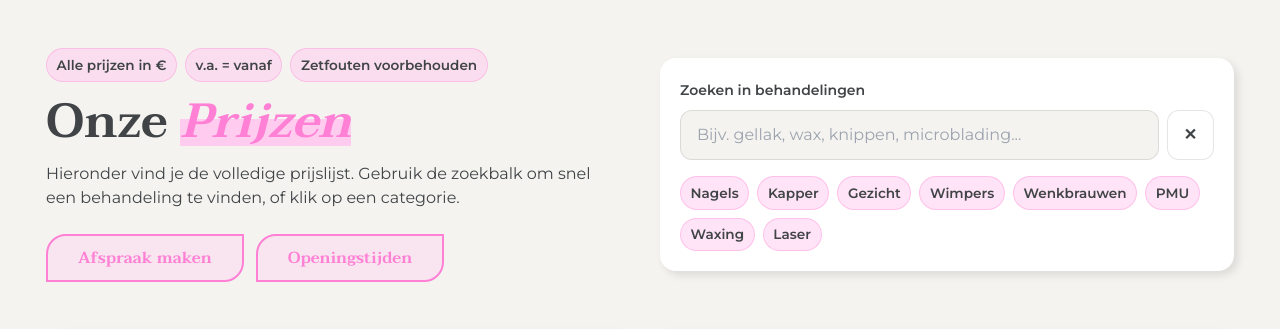
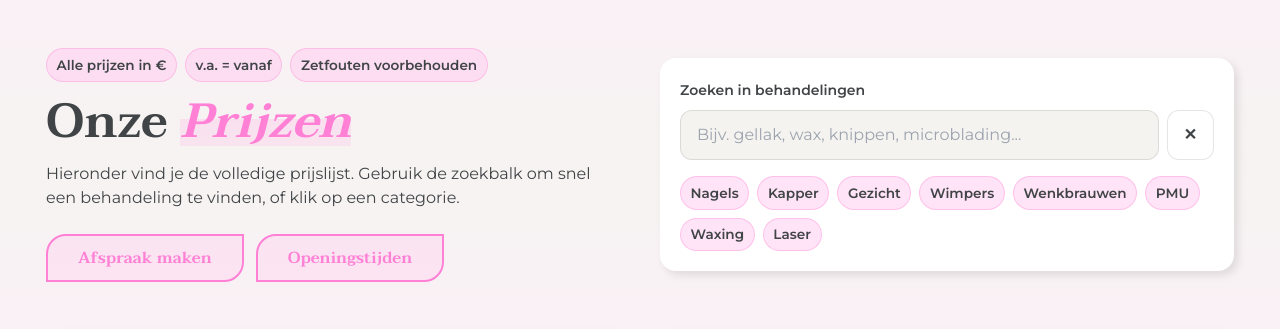
Before and after one commit to CnwebDev/milasbeauty, a PHP site: page /prijzen.php in a window 1280 px wide. Shown: the part 55-384 px from the top of the page. Run offline with PHP 8.4, Linux system fonts and the light colour scheme; some libraries are stand-ins or nearby versions.

Commit message:
Add brand gradient background

```diff
--- a/assets/css/theme.css
+++ b/assets/css/theme.css
@@ -4,6 +4,7 @@
     --color-brand-bg: #f4f3ef;
     --color-brand-accent: #ca9a8e;
     --color-brand-text: #404447;
+    --color-brand-bg-soft: #faf4f7;
     --color-header-pink: rgba(255, 128, 213, 0.61);
     --shadow-card: 4px 4px 8px 0px rgba(0, 0, 0, 0.1);
     --shadow-img: 4px 4px 20px 0px rgba(132, 153, 148, 0.5);
@@ -19,9 +20,14 @@
 }
 
 body {
-    background: var(--section-bg);
+    background: linear-gradient(180deg, var(--color-brand-bg-soft) 0%, var(--section-bg) 45%, rgba(255, 204, 239, 0.12) 100%);
     color: var(--section-text);
     font-weight: 400;
+}
+
+section,
+footer {
+    background: linear-gradient(180deg, rgba(255, 204, 239, 0.08) 0%, rgba(244, 243, 239, 0.7) 50%, rgba(255, 204, 239, 0.08) 100%);
 }
 
 .section-hero {
```
